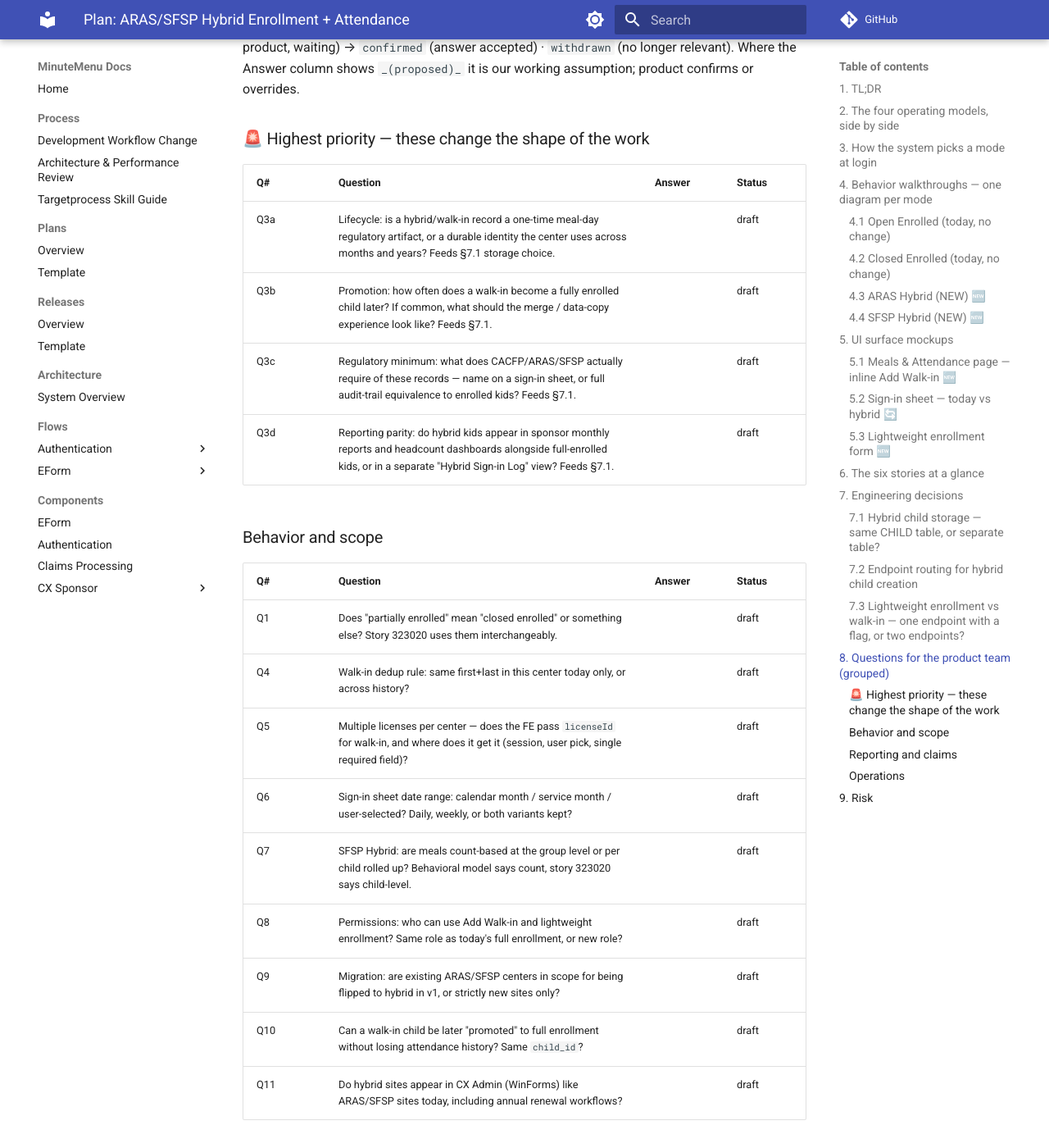
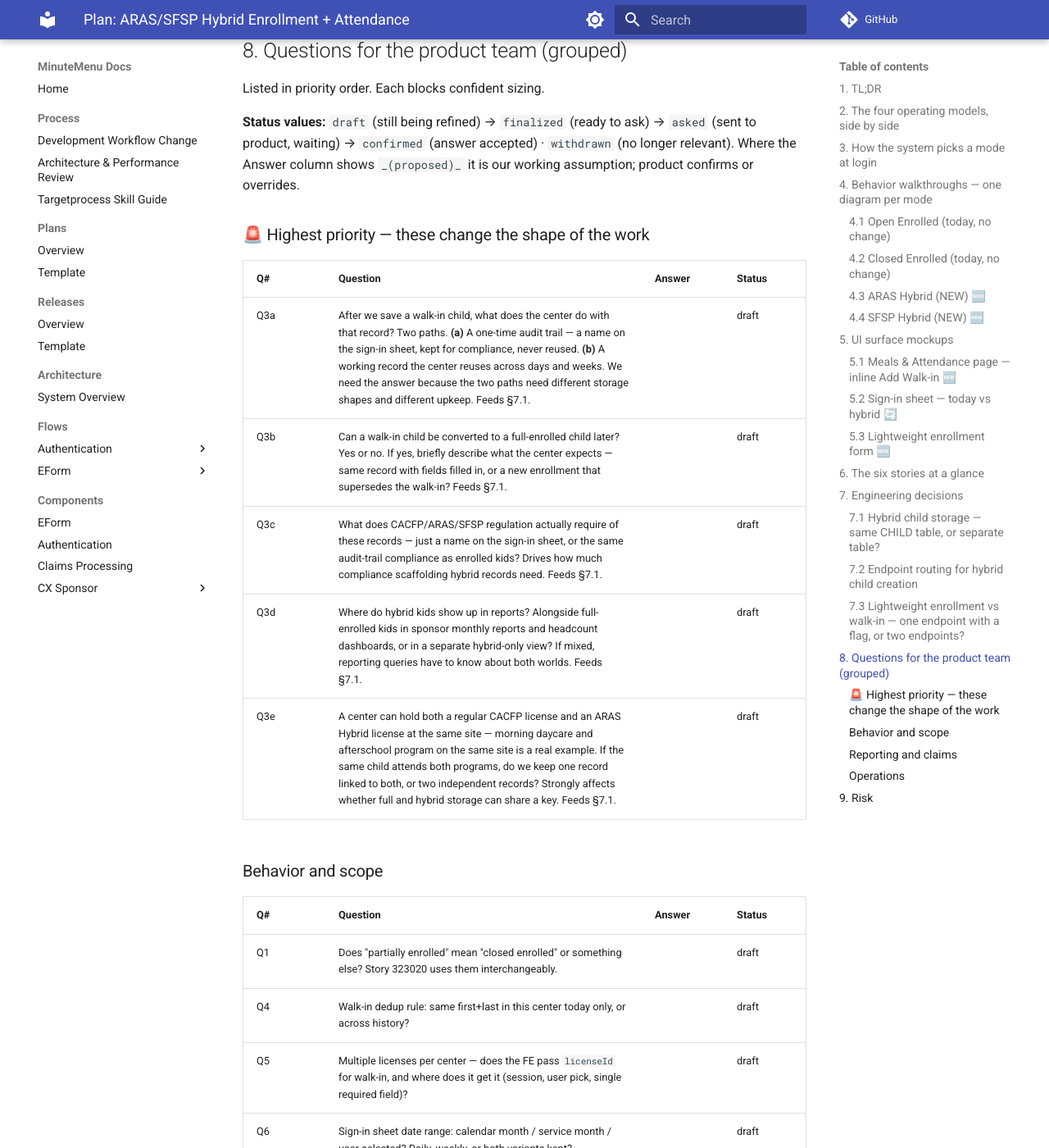
Before and after one commit to MinuteMenu/docs, an MkDocs documentation site: the page built from docs/plans/323000 hybrid enrollment and attendance/323000.md, in a window 1280 px wide and 1400 px high, scrolled down 9120 px. Shown: the whole window at 82% size. Built offline with MkDocs 1.6.1 and Material for MkDocs 9.7.7, drawn with Linux system fonts in a browser that asks for light colours; comment, search, counter and statistics services are not loaded; some of the changed text lies outside the part shown.

Commit message:
Reframe Q3a–Q3d in business terms, add Q3e cross-program identity
Q3a is now business-first: what the center does with a walk-in record
after the meal. Q3b simplified to a yes/no with a follow-up. Q3c and
Q3d trimmed to plain language per the writing-style guide.

New Q3e captures the cross-program identity case. A center can hold
multiple licenses at the same site, so a child may attend both a
regular CACFP program and an ARAS Hybrid program. §3 now flags the
multi-license point in the login model so the question is visible.

§7.1 open-dependencies section updated to reference all five sub-
questions.

Co-Authored-By: Claude Opus 4.7 (1M context) <noreply@anthropic.com>

```diff
--- a/docs/plans/323000 hybrid enrollment and attendance/323000.md
+++ b/docs/plans/323000 hybrid enrollment and attendance/323000.md
@@ -81,6 +81,10 @@ flowchart TD
 
 - 🆕 Two new branches off `program_type_code` — `AtRiskHybrid` and `SummerFoodProgramHybrid`. They go straight to hybrid behavior without the "active children?" detour.
 - 🆕 Two new login flags: `isARASHybrid`, `isSFSPHybrid`. Existing `isOpenEnrollCenter` and `isOpenEnrollCenterNonLA` stay as-is for today's two modes.
+
+**Multiple licenses per center.** A center can hold more than one license at the same site. A real example: a morning regular CACFP program (full-enrolled kids) plus an afternoon ARAS Hybrid afterschool program (walk-in kids). Both licenses live on the same center.
+
+The login flags become OR'd — `isARASHybrid = true` if *any* license on the center is `AtRiskHybrid`. The model does not say what happens when the same child attends both programs. See §7.1 and Q3e.
 
 > Endpoint routing for the new hybrid create paths is an engineering decision — see §7.2. The login flow itself does not depend on it.
 
@@ -274,14 +278,15 @@ Decisions the engineering team is making (or proposing) based on the code we hav
 
 **Why we lean separate.** A separate table is honest about the shape difference. The downside is a known, bounded list of consumers that need to handle two tables — clean, scoped work. The downside of same-table is unknown, diffuse risk across every existing `CHILD` consumer.
 
-**Open dependencies on product.** This recommendation can be revisited if product answers any of the following in a way that points us in a different direction:
+**Open dependencies on product (see §8 Q3a–Q3e).** Five product questions feed this recommendation:
 
-- **Lifecycle:** is a hybrid record a one-time meal-day regulatory artifact, or a durable identity the center uses across months and years?
-- **Promotion:** how often does a walk-in become a fully enrolled child later? If common, the merge / data-copy path matters.
-- **Regulatory minimum:** what does CACFP/ARAS/SFSP actually require of these records — name on a sign-in sheet, or full audit-trail equivalence to enrolled kids?
-- **Reporting parity:** do hybrid kids appear in sponsor monthly reports and headcount dashboards alongside full-enrolled kids, or in their own "Hybrid Sign-in Log" view?
+- **Q3a — Walk-in record purpose.** One-time audit trail, or working record reused across days?
+- **Q3b — Promotion path.** Can a walk-in be converted to a full-enrolled child later?
+- **Q3c — Regulatory minimum.** Name on the sign-in sheet, or full audit-trail compliance?
+- **Q3d — Reporting parity.** Mixed with full-enrolled kids in reports, or its own view?
+- **Q3e — Cross-program identity.** Same child in both programs — one record or two?
 
-If product says "durable identity with frequent promotion and full reporting parity", same-table starts to argue for itself and we revisit.
+If product answers point to "durable identity, frequent promotion, mixed reporting, shared identity across programs", same-table starts to argue for itself and we revisit.
 
 ### 7.2 Endpoint routing for hybrid child creation
 
@@ -327,10 +332,11 @@ Where the Answer column shows `_(proposed)_` it is our working assumption; produ
 
 | Q#  | Question                                                                                                                                                                                                          | Answer                                                                                                                                                          | Status |
 | --- | ----------------------------------------------------------------------------------------------------------------------------------------------------------------------------------------------------------------- | --------------------------------------------------------------------------------------------------------------------------------------------------------------- | ------ |
-| Q3a | Lifecycle: is a hybrid/walk-in record a one-time meal-day regulatory artifact, or a durable identity the center uses across months and years? Feeds §7.1 storage choice. | | draft |
-| Q3b | Promotion: how often does a walk-in become a fully enrolled child later? If common, what should the merge / data-copy experience look like? Feeds §7.1. | | draft |
-| Q3c | Regulatory minimum: what does CACFP/ARAS/SFSP actually require of these records — name on a sign-in sheet, or full audit-trail equivalence to enrolled kids? Feeds §7.1. | | draft |
-| Q3d | Reporting parity: do hybrid kids appear in sponsor monthly reports and headcount dashboards alongside full-enrolled kids, or in a separate "Hybrid Sign-in Log" view? Feeds §7.1. | | draft |
+| Q3a | After we save a walk-in child, what does the center do with that record? Two paths. **(a)** A one-time audit trail — a name on the sign-in sheet, kept for compliance, never reused. **(b)** A working record the center reuses across days and weeks. We need the answer because the two paths need different storage shapes and different upkeep. Feeds §7.1. | | draft |
+| Q3b | Can a walk-in child be converted to a full-enrolled child later? Yes or no. If yes, briefly describe what the center expects — same record with fields filled in, or a new enrollment that supersedes the walk-in? Feeds §7.1. | | draft |
+| Q3c | What does CACFP/ARAS/SFSP regulation actually require of these records — just a name on the sign-in sheet, or the same audit-trail compliance as enrolled kids? Drives how much compliance scaffolding hybrid records need. Feeds §7.1. | | draft |
+| Q3d | Where do hybrid kids show up in reports? Alongside full-enrolled kids in sponsor monthly reports and headcount dashboards, or in a separate hybrid-only view? If mixed, reporting queries have to know about both worlds. Feeds §7.1. | | draft |
+| Q3e | A center can hold both a regular CACFP license and an ARAS Hybrid license at the same site — morning daycare and afterschool program on the same site is a real example. If the same child attends both programs, do we keep one record linked to both, or two independent records? Strongly affects whether full and hybrid storage can share a key. Feeds §7.1. | | draft |
 
 ### Behavior and scope
 
```
